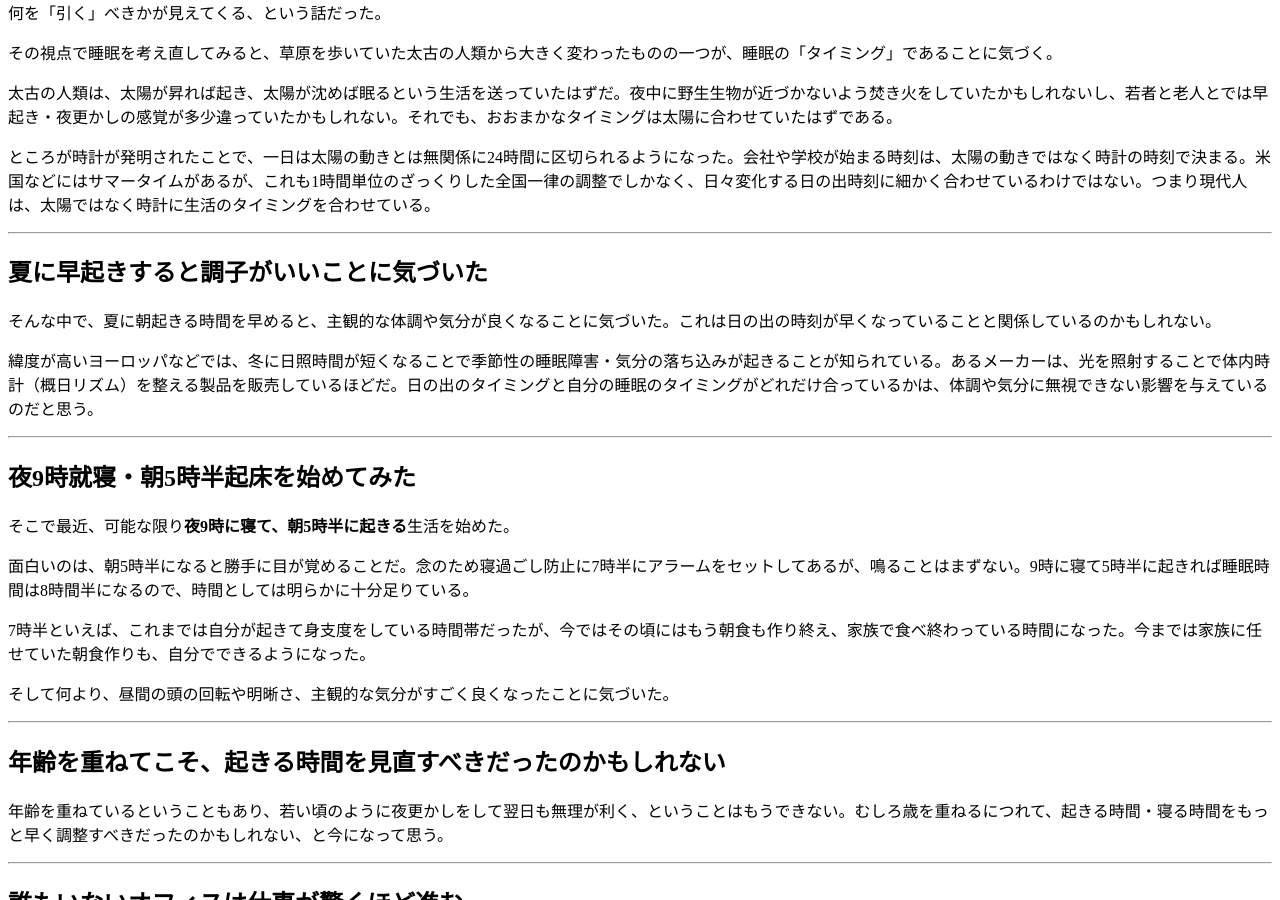
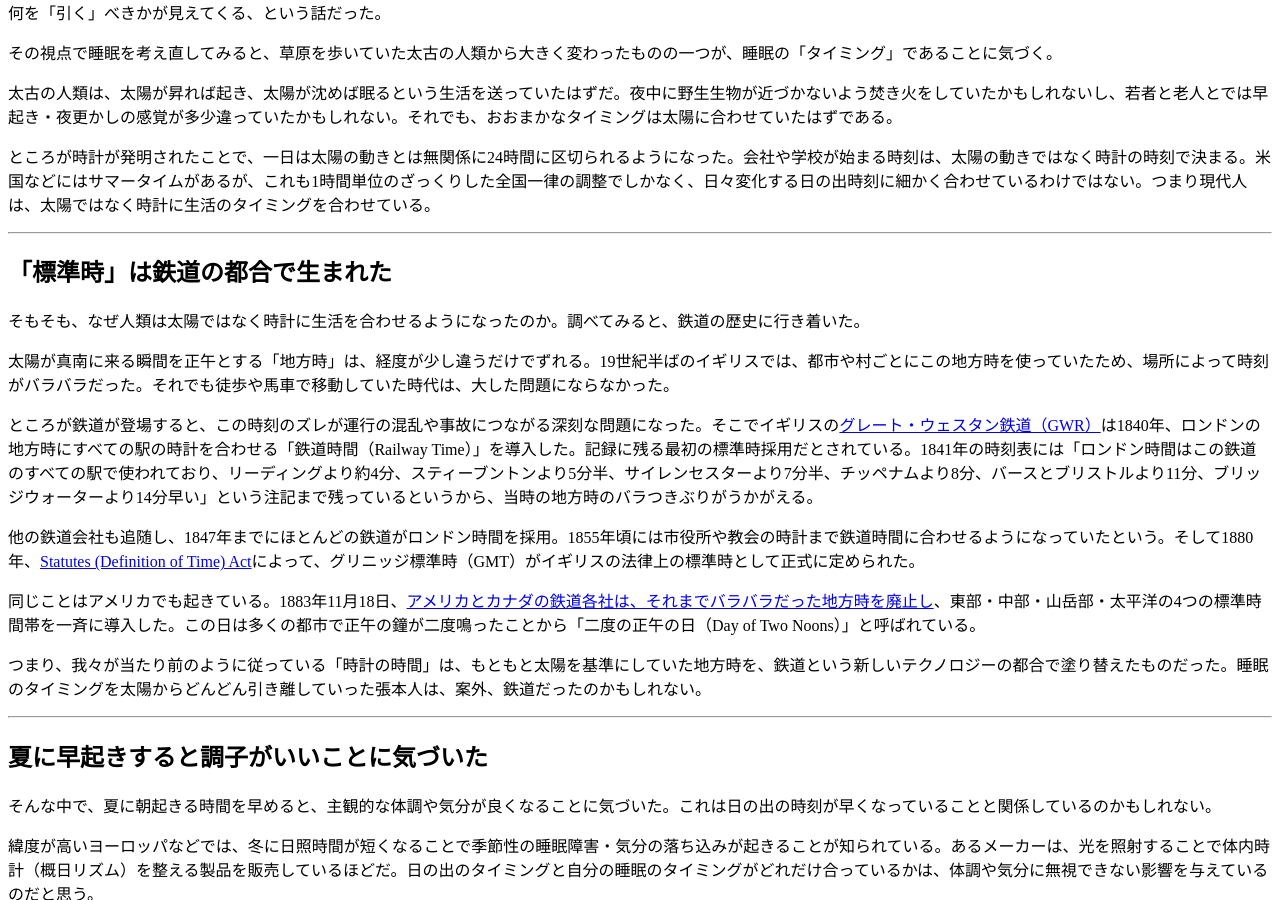
Before and after one commit to yossato/articles, a Jekyll site: the page built from _posts/2026-08-31-sleep-timing-optimization.md, in a window 1280 px wide and 900 px high, scrolled down 637 px. Built offline with Jekyll 4.4.1, drawn with Linux system fonts in a browser that asks for light colours; some of the changed text lies outside the part shown.

Commit message:
鉄道による標準時の誕生について補強材料を追加
Great Western Railway (1840) の鉄道時間導入、Statutes (Definition
of Time) Act 1880 によるGMT法制化、米国の1883年標準時間帯導入
(Day of Two Noons) を調査し、太陽基準の地方時が鉄道の都合で
時計の時間に置き換わった歴史的背景として本文と参考文献に追加。

Co-Authored-By: Claude Sonnet 5 <noreply@anthropic.com>
Claude-Session: https://claude.ai/code/session_01JpyUmw85MQoYiorgWiEozP

```diff
--- a/_posts/2026-08-31-sleep-timing-optimization.md
+++ b/_posts/2026-08-31-sleep-timing-optimization.md
@@ -2,7 +2,7 @@
 layout: default
 title: "生活を数値微分する──睡眠のタイミングを太陽に合わせてみた"
 date: 2026-08-31
-description: "昔学んだ『数値微分』という数学のテクニックをふと思い出したとき、自分がこれまで生活の中でやってきた細かい調整の数々が、実はその考え方そのものだったと気づいた。点と点がつながった、その延長で今取り組んでいる睡眠タイミングの最適化実験について書く。夜9時就寝・朝5時半起床の生活を始めたところ、日中の頭の明晰さと気分が大きく改善した。"
+description: "昔学んだ『数値微分』という数学のテクニックをふと思い出したとき、自分がこれまで生活の中でやってきた細かい調整の数々が、実はその考え方そのものだったと気づいた。点と点がつながった、その延長で今取り組んでいる睡眠タイミングの最適化実験について書く。太陽基準の地方時を鉄道が塗り替えて標準時が生まれた歴史も紹介しつつ、夜9時就寝・朝5時半起床の生活で日中の頭の明晰さと気分が大きく改善した話をまとめた。"
 ---
 
 2026/08/31
@@ -32,6 +32,22 @@ description: "昔学んだ『数値微分』という数学のテクニックを
 太古の人類は、太陽が昇れば起き、太陽が沈めば眠るという生活を送っていたはずだ。夜中に野生生物が近づかないよう焚き火をしていたかもしれないし、若者と老人とでは早起き・夜更かしの感覚が多少違っていたかもしれない。それでも、おおまかなタイミングは太陽に合わせていたはずである。
 
 ところが時計が発明されたことで、一日は太陽の動きとは無関係に24時間に区切られるようになった。会社や学校が始まる時刻は、太陽の動きではなく時計の時刻で決まる。米国などにはサマータイムがあるが、これも1時間単位のざっくりした全国一律の調整でしかなく、日々変化する日の出時刻に細かく合わせているわけではない。つまり現代人は、太陽ではなく時計に生活のタイミングを合わせている。
+
+---
+
+## 「標準時」は鉄道の都合で生まれた
+
+そもそも、なぜ人類は太陽ではなく時計に生活を合わせるようになったのか。調べてみると、鉄道の歴史に行き着いた。
+
+太陽が真南に来る瞬間を正午とする「地方時」は、経度が少し違うだけでずれる。19世紀半ばのイギリスでは、都市や村ごとにこの地方時を使っていたため、場所によって時刻がバラバラだった。それでも徒歩や馬車で移動していた時代は、大した問題にならなかった。
+
+ところが鉄道が登場すると、この時刻のズレが運行の混乱や事故につながる深刻な問題になった。そこでイギリスの[グレート・ウェスタン鉄道（GWR）](https://en.wikipedia.org/wiki/Railway_time)は1840年、ロンドンの地方時にすべての駅の時計を合わせる「鉄道時間（Railway Time）」を導入した。記録に残る最初の標準時採用だとされている。1841年の時刻表には「ロンドン時間はこの鉄道のすべての駅で使われており、リーディングより約4分、スティーブントンより5分半、サイレンセスターより7分半、チッペナムより8分、バースとブリストルより11分、ブリッジウォーターより14分早い」という注記まで残っているというから、当時の地方時のバラつきぶりがうかがえる。
+
+他の鉄道会社も追随し、1847年までにほとんどの鉄道がロンドン時間を採用。1855年頃には市役所や教会の時計まで鉄道時間に合わせるようになっていたという。そして1880年、[Statutes (Definition of Time) Act](https://en.wikipedia.org/wiki/Statutes_%28Definition_of_Time%29_Act_1880)によって、グリニッジ標準時（GMT）がイギリスの法律上の標準時として正式に定められた。
+
+同じことはアメリカでも起きている。1883年11月18日、[アメリカとカナダの鉄道各社は、それまでバラバラだった地方時を廃止し](https://blogs.loc.gov/law/2024/11/whose-time-is-it-anyway-a-brief-history-of-standardized-time-zones-in-the-united-states/)、東部・中部・山岳部・太平洋の4つの標準時間帯を一斉に導入した。この日は多くの都市で正午の鐘が二度鳴ったことから「二度の正午の日（Day of Two Noons）」と呼ばれている。
+
+つまり、我々が当たり前のように従っている「時計の時間」は、もともと太陽を基準にしていた地方時を、鉄道という新しいテクノロジーの都合で塗り替えたものだった。睡眠のタイミングを太陽からどんどん引き離していった張本人は、案外、鉄道だったのかもしれない。
 
 ---
 
@@ -92,5 +108,15 @@ description: "昔学んだ『数値微分』という数学のテクニックを
 - 数値微分は、解析的に解けない関数の各次元をわずかに動かして傾きを計算し、最適化していくテクニックである
 - 昔学んだこのテクニックをふと思い出したとき、自分がこれまでなんとなく続けてきた生活習慣の調整が、実は数値微分そのものだったと気づいた。点と点がつながった感覚だった
 - 太古の人類から大きく変わったのは睡眠の「タイミング」であり、時計の発明によって太陽ではなく時刻に生活を合わせるようになった
+- 太陽基準の「地方時」を「時計の時間」に塗り替えたのは鉄道だった。イギリスでは1840年に鉄道時間、1880年にGMTが法律上の標準時に。アメリカでは1883年に4つの標準時間帯が一斉導入された
 - 夜9時就寝・朝5時半起床の生活を始めたところ、日中の頭の明晰さと気分が大きく改善した
 - 勤務時間は変わらなくても、睡眠と活動のタイミングを太陽に合わせることで、同じ活動量でも得られる効果は大きくなる
+
+---
+
+## 参考文献
+
+- [Railway time - Wikipedia](https://en.wikipedia.org/wiki/Railway_time)
+- [180 years of railway time - Network Rail](https://www.networkrail.co.uk/stories/180-years-of-railway-time/)
+- [Statutes (Definition of Time) Act 1880 - Wikipedia](https://en.wikipedia.org/wiki/Statutes_%28Definition_of_Time%29_Act_1880)
+- [Whose Time is it Anyway? A Brief History of Standardized Time Zones in the United States](https://blogs.loc.gov/law/2024/11/whose-time-is-it-anyway-a-brief-history-of-standardized-time-zones-in-the-united-states/) - *In Custodia Legis, Library of Congress* (2024)
```
